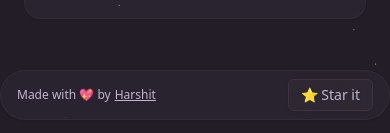
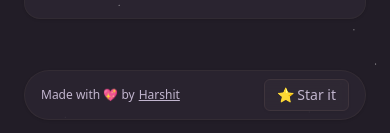
Before and after one commit to C-W-D-Harshit/StandUp, a React (Vite) app: page / in a window 390 px wide. Shown: the part 708-841 px from the top of the page. Built offline with nearby package versions, Linux system fonts and the light colour scheme.

Commit message:
Update footer padding in StandingDeskTimer component to enhance layout responsiveness and visual consistency.

```diff
--- a/src/components/StandingDeskTimer.tsx
+++ b/src/components/StandingDeskTimer.tsx
@@ -517,7 +517,7 @@ export function StandingDeskTimer() {
       {/* End container */}
 
       {/* Site footer: author and GitHub star */}
-      <div className="fixed bottom-4 left-1/2 -translate-x-1/2 z-30 w-full lg:max-w-sm">
+      <div className="fixed bottom-4 left-1/2 -translate-x-1/2 z-30 w-full lg:max-w-sm px-6 lg:px-0">
         <div className="flex items-center justify-between gap-12 rounded-full border border-border/60 bg-card/80 backdrop-blur-md px-4 py-2 text-xs text-muted-foreground shadow-sm">
           <span>
             Made with <span aria-hidden>💖</span> by
```
